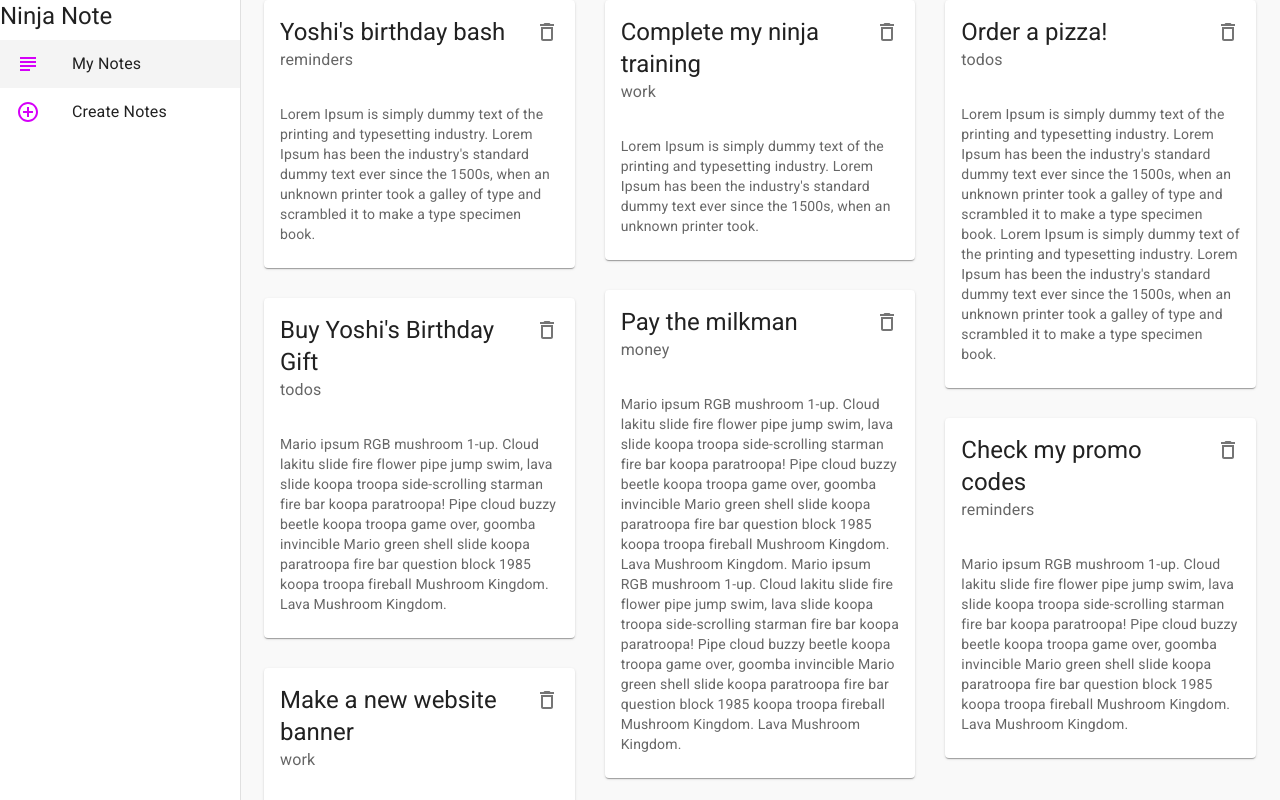
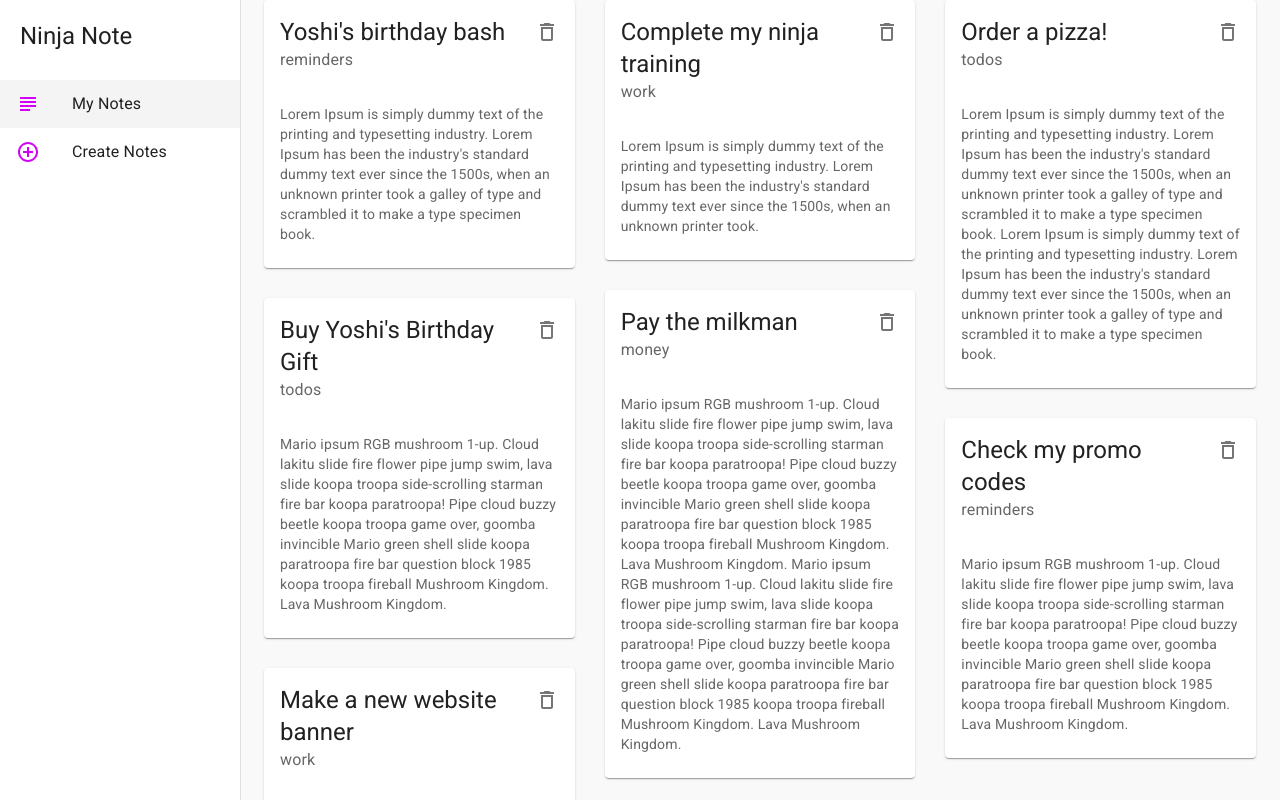
Before and after one commit to adham618/MUI-APP, a React (Vite) app: page / in a window 1280 px wide. Shown: the top 800 px of the page. Built offline with nearby package versions, Linux system fonts and the light colour scheme; data requests are answered from the project's data file.

Commit message:
add to typography padding 20px

```diff
--- a/src/components/Layout.jsx
+++ b/src/components/Layout.jsx
@@ -50,7 +50,7 @@ const Layout = ({ children }) => {
         anchor="left"
       >
         <div>
-          <Typography variant="h5">
+          <Typography variant="h5" sx={{ padding: "20px" }}>
             Ninja Note
           </Typography>
         </div>
```
